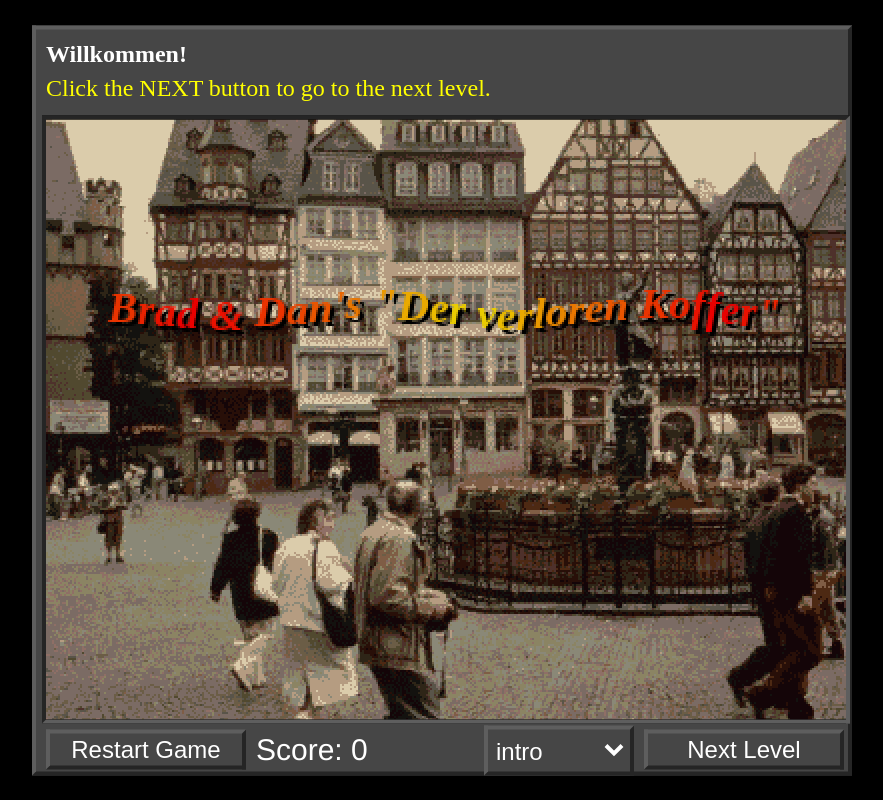
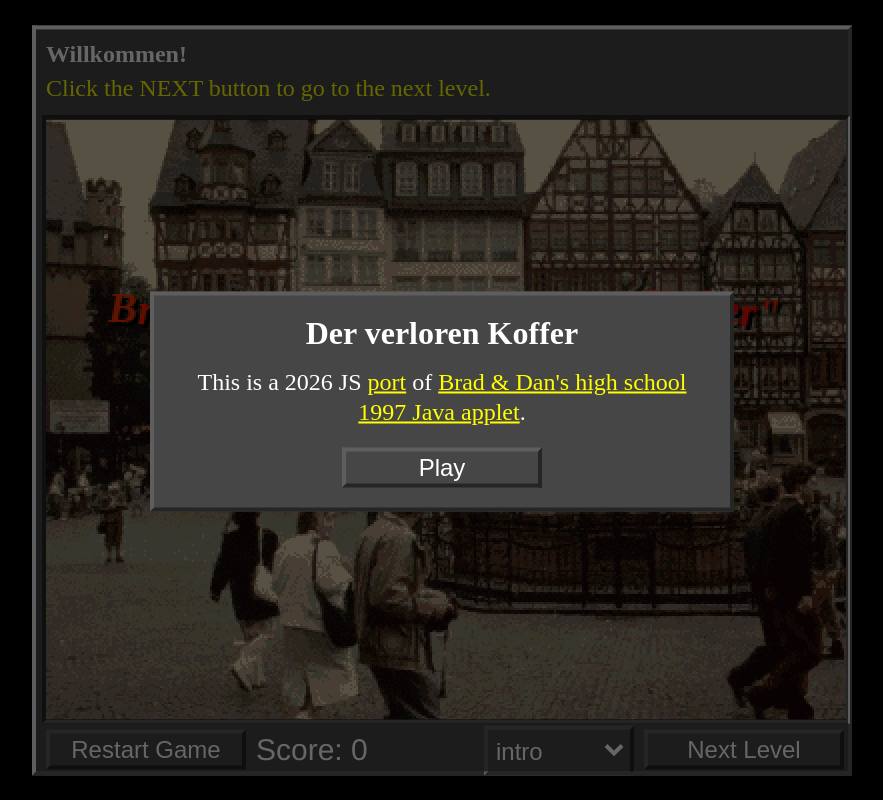
Before and after one commit to bradfitz/koffer, a plain HTML site: page js/index.html in a window 1280 px wide. Shown: the whole page, without its empty margins (198-1081 px from the left). Drawn offline with Linux system fonts and the light colour scheme.

Commit message:
js: add click-to-Play overlay so audio is unlocked before the game starts

```diff
--- a/js/index.html
+++ b/js/index.html
@@ -97,6 +97,43 @@
     font: 15px Helvetica, Arial, sans-serif;
     line-height: 20px;
   }
+  #startover {
+    position: absolute;
+    left: 0; top: 0;
+    width: 406px; height: 371px;
+    background: rgba(0,0,0,0.6);
+    display: flex;
+    align-items: center;
+    justify-content: center;
+    z-index: 10;
+  }
+  #startdlg {
+    width: 260px;
+    background: rgb(70,70,70);
+    border-top: 2px solid rgb(94,94,94);
+    border-left: 2px solid rgb(94,94,94);
+    border-bottom: 2px solid rgb(37,37,37);
+    border-right: 2px solid rgb(37,37,37);
+    color: #fff;
+    text-align: center;
+    padding: 10px 14px;
+  }
+  #startdlg h1 {
+    font: bold 16px "Times New Roman", serif;
+    margin: 0 0 8px;
+  }
+  #startdlg p {
+    font: 12px "Times New Roman", serif;
+    margin: 0 0 10px;
+  }
+  #startdlg a {
+    color: #ff0;
+  }
+  #startdlg button {
+    position: static;
+    width: 100px;
+    height: 20px;
+  }
 </style>
 </head>
 <body>
@@ -111,6 +148,17 @@
     <div id="score">Score: 0</div>
     <select id="whichlev"></select>
     <button id="next">Next Level</button>
+    <div id="startover">
+      <div id="startdlg">
+        <h1>Der verloren Koffer</h1>
+        <p>This is a 2026 JS
+        <a href="https://github.com/bradfitz/koffer/blob/main/js/README.md" target="_blank" rel="noopener">port</a>
+        of
+        <a href="https://github.com/bradfitz/koffer#der-verloren-koffer" target="_blank" rel="noopener">Brad
+        &amp; Dan's high school 1997 Java applet</a>.</p>
+        <button id="play">Play</button>
+      </div>
+    </div>
   </div>
 </div>
 <script src="klevel.js"></script>
--- a/js/koffer.js
+++ b/js/koffer.js
@@ -177,3 +177,11 @@ window.addEventListener("resize", fitScale);
 fitScale();
 
 window.game = new Game();
+
+// Clicking Play is the user gesture that unlocks audio (the window-level
+// pointerdown listener in klevel.js retries any blocked sounds, so the
+// intro anthem starts here rather than blipping on a later button press).
+document.getElementById("play").addEventListener("click", () => {
+  document.getElementById("startover").remove();
+  window.game.canvas.focus();
+});
```
